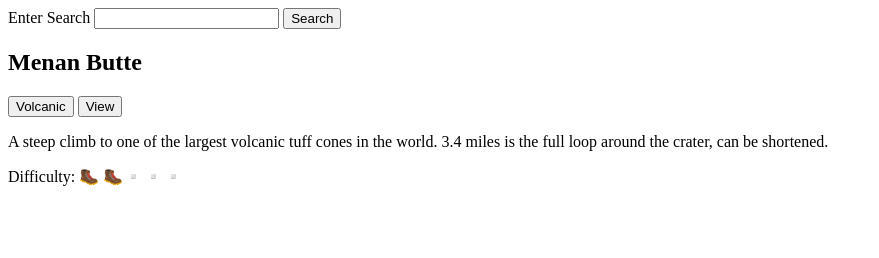
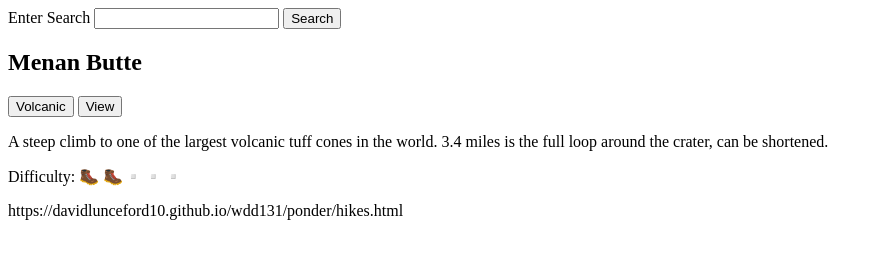
Before and after one commit to davidlunceford10/wdd131, a plain HTML site: page ponder/hikes.html in a window 1280 px wide. Shown: the whole page, without its empty margins (0-879 px from the left). Drawn offline with Linux system fonts and the light colour scheme.

Commit message:
added site link for my reference

```diff
--- a/ponder/hikes.html
+++ b/ponder/hikes.html
@@ -14,3 +14,4 @@
     </div>
   </body>
 </html>
+https://davidlunceford10.github.io/wdd131/ponder/hikes.html
```
